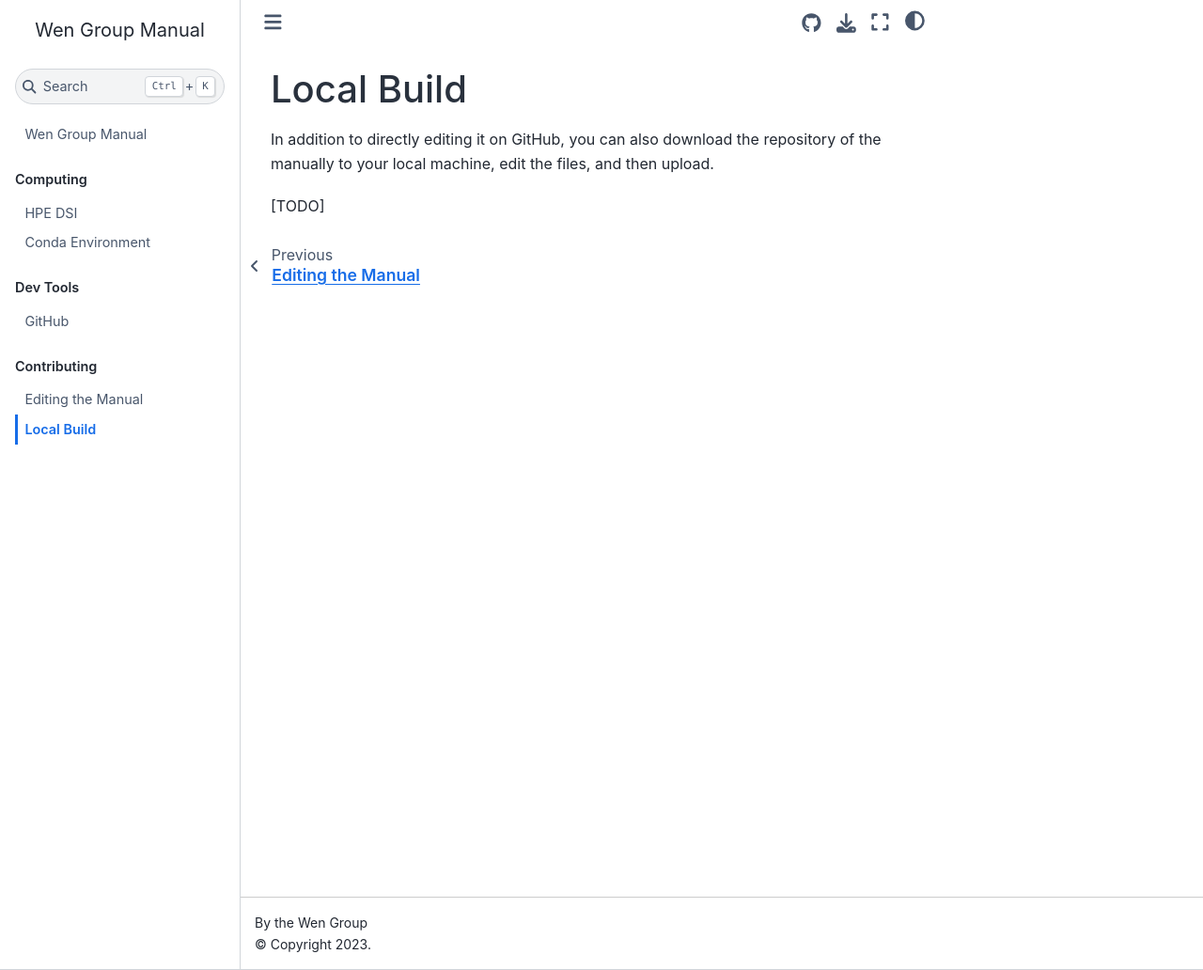
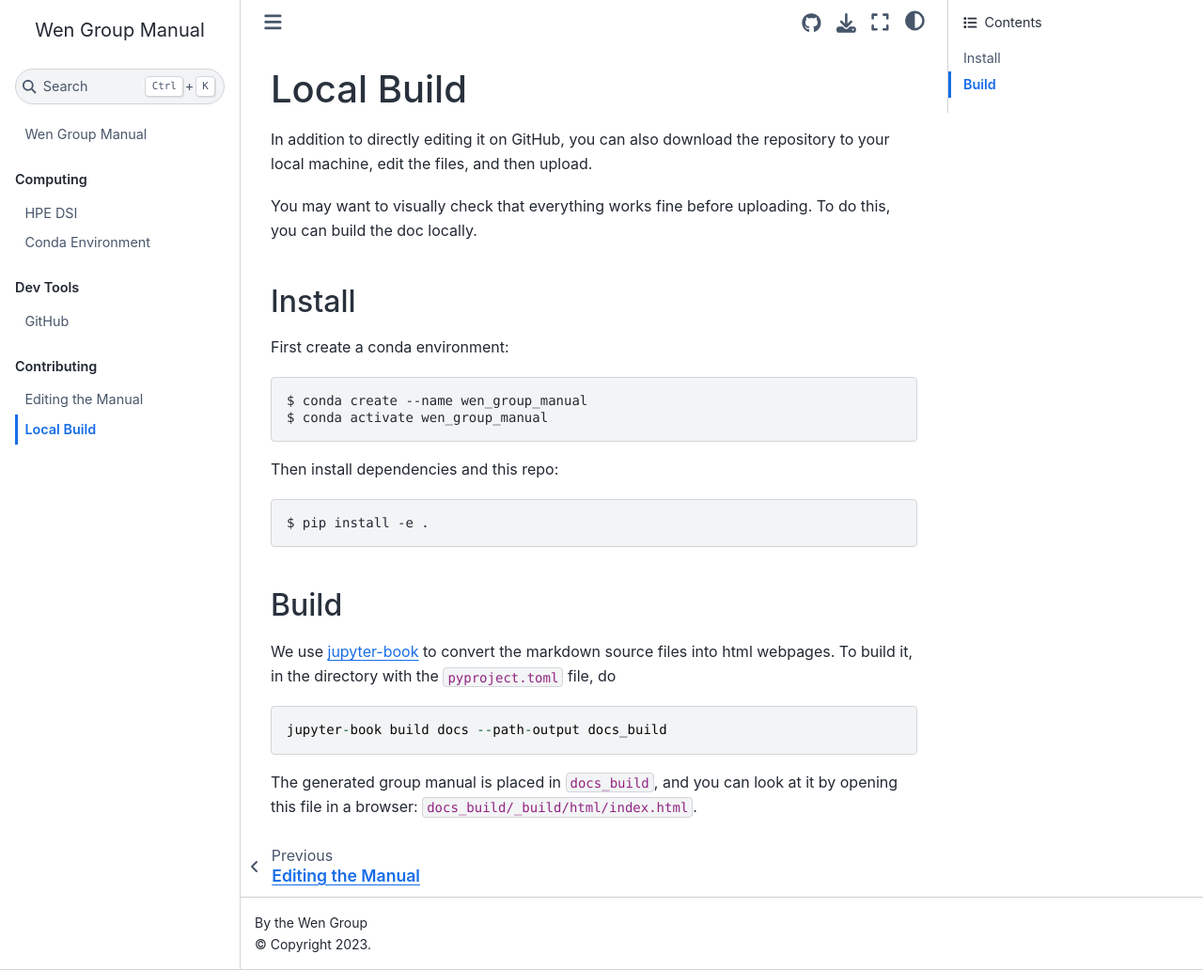
Before and after one commit to wengroup/group_manual, a Jupyter Book: the page built from docs/contributing/local_build.md, in a window 1280 px wide and 1032 px high. Shown: the whole window at 94% size. Built offline with Jupyter Book 1.0.4 settings and Sphinx 7.4.7 and the Sphinx Book theme 1.1.4, drawn with Linux system fonts in a browser that asks for light colours.

Commit message:
Update conda instructions

````diff
--- a/docs/_toc.yml
+++ b/docs/_toc.yml
@@ -8,7 +8,7 @@ parts:
   - caption: Computing
     chapters:
       - file: computing/hpe_dsi.md
-      - file: computing/conda_env.md
+      - file: computing/conda.md
 
   - caption: Dev Tools
     chapters:
--- a/docs/contributing/local_build.md
+++ b/docs/contributing/local_build.md
@@ -1,6 +1,30 @@
 # Local Build
 
-In addition to directly editing it on GitHub, you can also download the repository of
-the manually to your local machine, edit the files, and then upload.
+In addition to directly editing it on GitHub, you can also download the repository to your local machine, edit the files, and then upload.
 
-[TODO]
+You may want to visually check that everything works fine before uploading. To do this, you can build the doc locally.
+
+## Install
+
+First create a conda environment:
+
+```
+$ conda create --name wen_group_manual
+$ conda activate wen_group_manual
+```
+
+Then install dependencies and this repo:
+
+```
+$ pip install -e .
+```
+
+## Build
+
+We use [jupyter-book](https://jupyterbook.org/en/stable/intro.html) to convert the markdown source files into html webpages. To build it, in the directory with the `pyproject.toml` file, do
+
+```
+jupyter-book build docs --path-output docs_build
+```
+
+The generated group manual is placed in `docs_build`, and you can look at it by opening this file in a browser: `docs_build/_build/html/index.html`.
````
Also changed, not shown: docs/computing/conda.md (added, +216 -0 lines), docs/computing/conda_env.md (deleted, +0 -164 lines).
